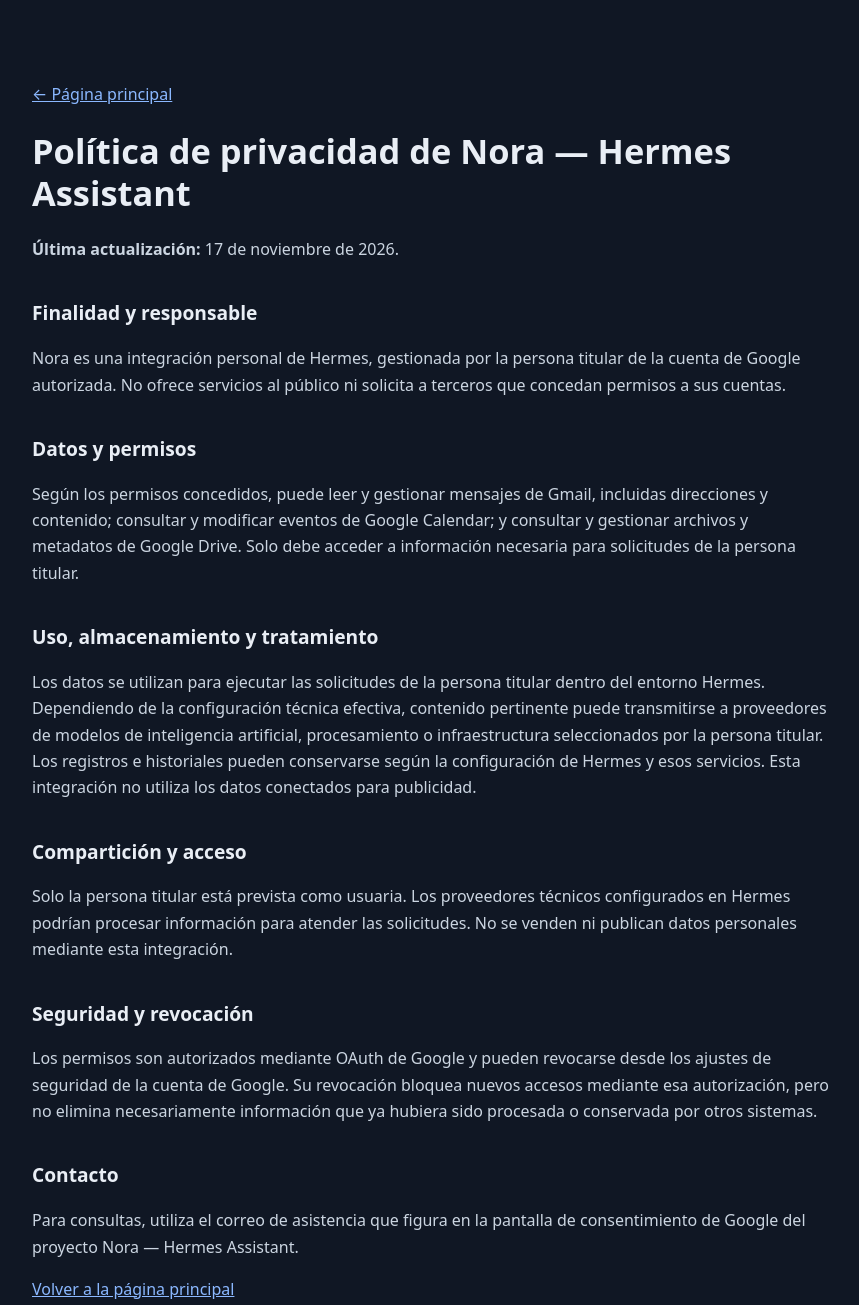
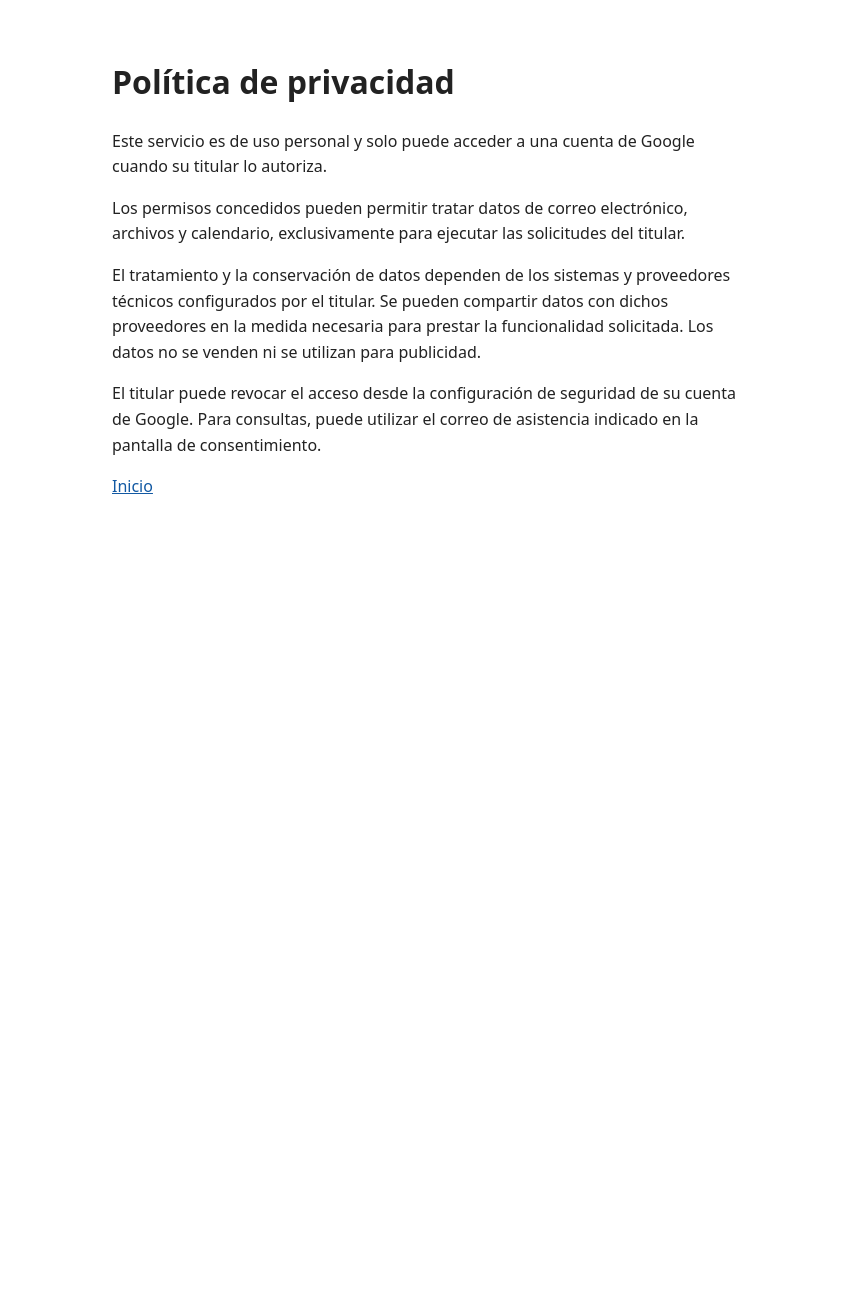
Before and after one commit to gyk6540-byte/gyk6540-byte.github.io, a plain HTML site: page privacidad.html in a window 1280 px wide. Shown: the whole page, without its empty margins (208-1067 px from the left). After the commit the page ends 800 px from the top, so only its background shows below. Drawn offline with Linux system fonts and the light colour scheme.

Commit message:
Minimize public privacy notice while retaining core data-use disclosures

```diff
--- a/privacidad.html
+++ b/privacidad.html
@@ -2,24 +2,15 @@
 <html lang="es">
 <head>
 <meta charset="utf-8"><meta name="viewport" content="width=device-width,initial-scale=1">
-<title>Política de privacidad | Nora — Hermes Assistant</title>
-<style>:root{font-family:system-ui,-apple-system,Segoe UI,Roboto,Arial,sans-serif;background:#101724;color:#e9eef5;line-height:1.65}body{max-width:800px;margin:auto;padding:65px 26px}h1{font-size:2.15rem;line-height:1.2}h2{font-size:1.2rem;margin-top:35px}p{color:#cbd5e1}a{color:#8bb8ff}</style>
+<title>Política de privacidad</title>
+<style>body{font:16px/1.6 system-ui,sans-serif;max-width:640px;margin:7vh auto;padding:0 24px;color:#222}a{color:#1259a3}</style>
 </head>
 <body>
-<p><a href="index.html">← Página principal</a></p>
-<h1>Política de privacidad de Nora — Hermes Assistant</h1>
-<p><strong>Última actualización:</strong> 17 de noviembre de 2026.</p>
-<h2>Finalidad y responsable</h2>
-<p>Nora es una integración personal de Hermes, gestionada por la persona titular de la cuenta de Google autorizada. No ofrece servicios al público ni solicita a terceros que concedan permisos a sus cuentas.</p>
-<h2>Datos y permisos</h2>
-<p>Según los permisos concedidos, puede leer y gestionar mensajes de Gmail, incluidas direcciones y contenido; consultar y modificar eventos de Google Calendar; y consultar y gestionar archivos y metadatos de Google Drive. Solo debe acceder a información necesaria para solicitudes de la persona titular.</p>
-<h2>Uso, almacenamiento y tratamiento</h2>
-<p>Los datos se utilizan para ejecutar las solicitudes de la persona titular dentro del entorno Hermes. Dependiendo de la configuración técnica efectiva, contenido pertinente puede transmitirse a proveedores de modelos de inteligencia artificial, procesamiento o infraestructura seleccionados por la persona titular. Los registros e historiales pueden conservarse según la configuración de Hermes y esos servicios. Esta integración no utiliza los datos conectados para publicidad.</p>
-<h2>Compartición y acceso</h2>
-<p>Solo la persona titular está prevista como usuaria. Los proveedores técnicos configurados en Hermes podrían procesar información para atender las solicitudes. No se venden ni publican datos personales mediante esta integración.</p>
-<h2>Seguridad y revocación</h2>
-<p>Los permisos son autorizados mediante OAuth de Google y pueden revocarse desde los ajustes de seguridad de la cuenta de Google. Su revocación bloquea nuevos accesos mediante esa autorización, pero no elimina necesariamente información que ya hubiera sido procesada o conservada por otros sistemas.</p>
-<h2>Contacto</h2>
-<p>Para consultas, utiliza el correo de asistencia que figura en la pantalla de consentimiento de Google del proyecto Nora — Hermes Assistant.</p>
-<p><a href="index.html">Volver a la página principal</a></p>
-</body></html>
+<h1>Política de privacidad</h1>
+<p>Este servicio es de uso personal y solo puede acceder a una cuenta de Google cuando su titular lo autoriza.</p>
+<p>Los permisos concedidos pueden permitir tratar datos de correo electrónico, archivos y calendario, exclusivamente para ejecutar las solicitudes del titular.</p>
+<p>El tratamiento y la conservación de datos dependen de los sistemas y proveedores técnicos configurados por el titular. Se pueden compartir datos con dichos proveedores en la medida necesaria para prestar la funcionalidad solicitada. Los datos no se venden ni se utilizan para publicidad.</p>
+<p>El titular puede revocar el acceso desde la configuración de seguridad de su cuenta de Google. Para consultas, puede utilizar el correo de asistencia indicado en la pantalla de consentimiento.</p>
+<p><a href="index.html">Inicio</a></p>
+</body>
+</html>
```
